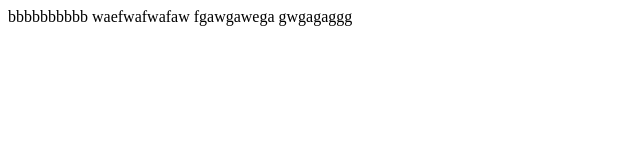
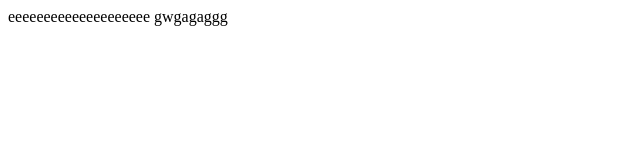
Before and after one commit to fukaroji/20181005_test_repository, a plain HTML site: page index.html in a window 1280 px wide. Shown: the whole page, without its empty margins (0-640 px from the left). Drawn offline with Linux system fonts and the light colour scheme.

Commit message:
test commit10

```diff
--- a/index.html
+++ b/index.html
@@ -7,9 +7,7 @@
     <title>Document</title>
 </head>
 <body>
-    bbbbbbbbbb
-    waefwafwafaw
-    fgawgawega
+    eeeeeeeeeeeeeeeeeeee
     gwgagaggg
 </body>
 </html>
```
